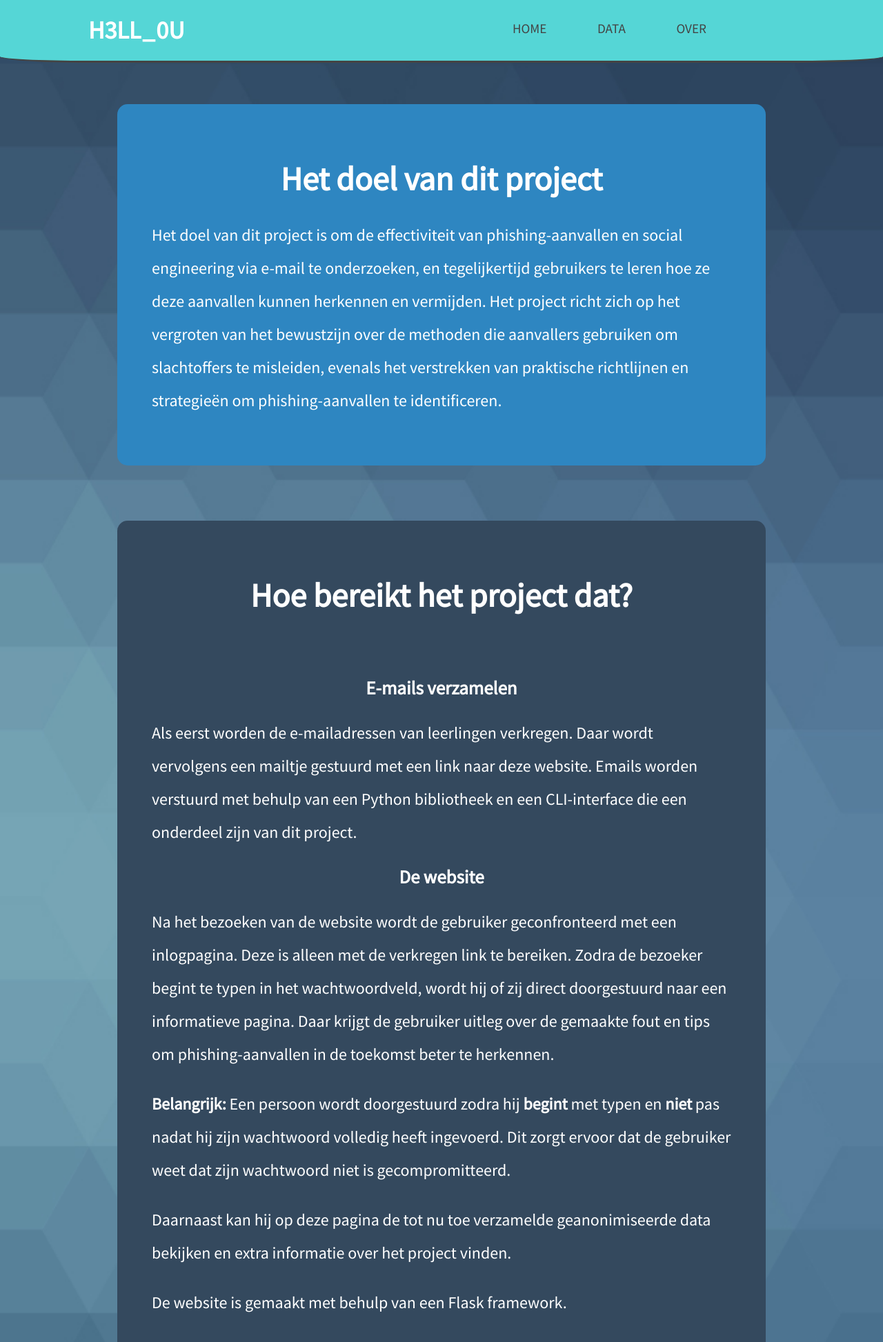
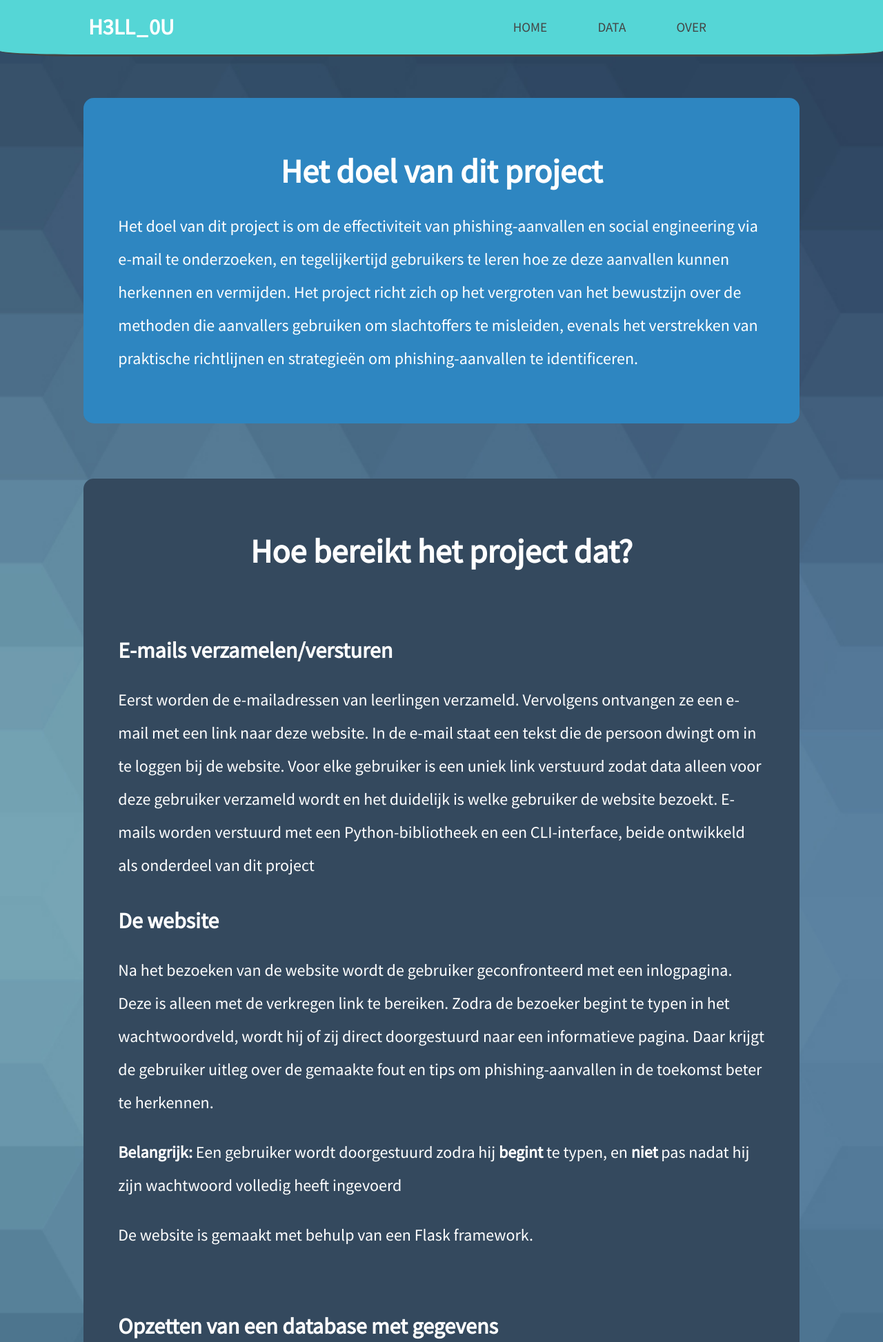
Before and after one commit to H3LL0U/Phishing_awareness_website, a Flask app: page /over in a window 1280 px wide. Shown: the top 1946 px of the page at 69% size. Run offline with Flask 3, Linux system fonts and the light colour scheme; parts of the project's set-up code (start-up, migrations or seed data) failed here and were passed over.

Commit message:
fix grammar

```diff
--- a/static/css/over.css
+++ b/static/css/over.css
@@ -18,7 +18,3 @@
     color: white;
     border-radius: 5px;
 }
-h3{
-    font-size: 1.3rem;
-    text-align: center;
-}
--- a/static/css/tooplate-style.css
+++ b/static/css/tooplate-style.css
@@ -6,10 +6,15 @@ https://www.tooplate.com/view/2122-nano-folio
 
 */
 
-html { overflow-x: hidden; background-color: rgb(62, 43, 236);}
+html { overflow-x: hidden;}
 div {
     text-align: center;
 }
+section{
+    width: 75%;
+    margin: 0 auto;
+}
+
 img {
     padding: 5%;
 }
@@ -17,7 +22,7 @@ body {
     margin: 0;
     padding: 0;
     font-family: 'Source Sans Pro', sans-serif;
-    font-size: 18px;
+
     line-height: 2em;
     overflow-x: hidden;
     background-image: url("/static/images/index/phishing backgound.jpg");
@@ -28,7 +33,9 @@ body {
     padding: 0;
     height: 100vh
 }
-
+.side-image{
+    float: right;
+}
 a {
     text-decoration: none;
     transition: all 0.3s ease;
@@ -51,9 +58,9 @@ h1, h2, p, i, address, .tm-text-white { color: white; }
 
 .tm-container-fluid {
     width: 100%;
-    max-width: 970px;
+    align-items: center;
     box-sizing: border-box;
-    margin: 0 auto;
+    margin:  auto;
     padding: 60px 15px;
 }
 
@@ -212,6 +219,74 @@ address { font-style: normal; }
     font-size: 5rem;
 }
 
+
+
+h3 {
+    font-size: 2rem;
+    color: white;
+    margin-bottom: 20px;
+    line-height: 1.5em;
+    font-weight: 600;
+    text-align: left;
+}
+p {
+    font-size: 1.5rem;
+    color: white;
+    line-height: 2em;
+    margin-bottom: 20px;
+    font-weight: 400;
+    text-align: left;
+}
+.github-section {
+    text-align: center;
+    margin-top: 40px;
+    padding: 20px;
+    background-color: rgba(0, 0, 0, 0.7); /* Semi-transparent background */
+    border-radius: 10px;
+    max-width: 600px;
+    margin-left: auto;
+    margin-right: auto;
+}
+
+.github-section p {
+
+    margin-bottom: 20px;
+    color: white;
+}
+
+.github-button {
+    display: inline-block;
+    padding: 10px 20px;
+    background-color: #333; /* GitHub's button color */
+    color: white;
+    text-decoration: none;
+    font-size: 1.2rem;
+    border-radius: 5px;
+    transition: background-color 0.3s ease;
+    margin: 3px;
+}
+svg > g > g.google-visualization-tooltip { pointer-events: none }
+.github-button:hover {
+    background-color: #555; /* Darker shade on hover */
+}
+
+.tm-p-50 { padding: 50px; }
+.tm-mb-0 { margin-bottom: 0; }
+.tm-mb-30 { margin-bottom: 30px }
+.tm-mb-40 { margin-bottom: 40px; }
+.tm-mb-50 { margin-bottom: 50px; }
+.tm-mb-80 { margin-bottom: 80px; }
+.tm-bgcolor-1 { background-color: #d12e2e; }
+.tm-bgcolor-2 { background-color: #F2B28C; }
+.tm-bgcolor-3 { background-color: #99CCCC; }
+.tm-bgcolor-4 { background-color: white; }
+.tm-bgcolor-5 { background-color: #2E86C1; }
+.tm-bgcolor-6 { background-color: #F4D03F; }
+.tm-bgcolor-7 { background-color: #A569BD; }
+.tm-bgcolor-8 { background-color: #1ABC9C; }
+.tm-bgcolor-9 { background-color: #E67E22; }
+.tm-bgcolor-10 { background-color: #34495E; }
+.tm-border-rounded { border-radius: 15px; }
 @keyframes Warning-animation
 
 {
@@ -261,68 +336,22 @@ address { font-style: normal; }
         height: auto;
     }
 }
-h3 {
-    font-size: 2rem;
-    color: white;
-    margin-bottom: 20px;
-    line-height: 1.5em;
-    font-weight: 600;
-    text-align: left;
+@media (max-width: 1500px) {
+    .side-image{
+        float:none;
+        object-fit: cover;
+
+
 }
-p {
-    font-size: 1.5rem;
-    color: white;
-    line-height: 2em;
-    margin-bottom: 20px;
-    font-weight: 400;
-    text-align: left;
-}
-.github-section {
-    text-align: center;
-    margin-top: 40px;
-    padding: 20px;
-    background-color: rgba(0, 0, 0, 0.7); /* Semi-transparent background */
-    border-radius: 10px;
-    max-width: 600px;
-    margin-left: auto;
-    margin-right: auto;
 }
 
-.github-section p {
-    font-size: 1.2rem;
-    margin-bottom: 20px;
-    color: white;
+@media (min-width: 1500px) {
+    p{
+        font-size: 1.5vw;
+    }
+    h3{
+        font-size: 2vw;
+    }
+
+
 }
-
-.github-button {
-    display: inline-block;
-    padding: 10px 20px;
-    background-color: #333; /* GitHub's button color */
-    color: white;
-    text-decoration: none;
-    font-size: 1.2rem;
-    border-radius: 5px;
-    transition: background-color 0.3s ease;
-}
-svg > g > g.google-visualization-tooltip { pointer-events: none }
-.github-button:hover {
-    background-color: #555; /* Darker shade on hover */
-}
-
-.tm-p-50 { padding: 50px; }
-.tm-mb-0 { margin-bottom: 0; }
-.tm-mb-30 { margin-bottom: 30px }
-.tm-mb-40 { margin-bottom: 40px; }
-.tm-mb-50 { margin-bottom: 50px; }
-.tm-mb-80 { margin-bottom: 80px; }
-.tm-bgcolor-1 { background-color: #d12e2e; }
-.tm-bgcolor-2 { background-color: #F2B28C; }
-.tm-bgcolor-3 { background-color: #99CCCC; }
-.tm-bgcolor-4 { background-color: white; }
-.tm-bgcolor-5 { background-color: #2E86C1; }
-.tm-bgcolor-6 { background-color: #F4D03F; }
-.tm-bgcolor-7 { background-color: #A569BD; }
-.tm-bgcolor-8 { background-color: #1ABC9C; }
-.tm-bgcolor-9 { background-color: #E67E22; }
-.tm-bgcolor-10 { background-color: #34495E; }
-.tm-border-rounded { border-radius: 15px; }
--- a/templates/over.html
+++ b/templates/over.html
@@ -29,47 +29,45 @@
             Hoe bereikt het project dat?
         </h1>
         <br>
-        <h2>E-mails verzamelen</h2>
-        <p>Als eerst worden de e-mailadressen van leerlingen verkregen. Daar wordt vervolgens een mailtje gestuurd met een link naar deze website.
-            Emails worden verstuurd met behulp van een Python bibliotheek en een CLI-interface die een onderdeel zijn van dit project.</p>
+        <h3>E-mails verzamelen/versturen</h3>
+        <p>Eerst worden de e-mailadressen van leerlingen verzameld. Vervolgens ontvangen ze een e-mail met een link naar deze website. In de e-mail staat een tekst die de persoon dwingt om in te loggen bij de website.
+            Voor elke gebruiker is een uniek link verstuurd zodat data alleen voor deze gebruiker verzameld wordt en het duidelijk is welke gebruiker de website bezoekt.
+            E-mails worden verstuurd met een Python-bibliotheek en een CLI-interface, beide ontwikkeld als onderdeel van dit project</p>
 
 
-        <h2>De website</h2>
+        <h3>De website</h3>
         <p>Na het bezoeken van de website wordt de gebruiker geconfronteerd met een inlogpagina. Deze is alleen met de verkregen link te bereiken. Zodra de bezoeker begint te typen in het wachtwoordveld, wordt hij of zij direct doorgestuurd naar een informatieve pagina. Daar krijgt de gebruiker uitleg over de gemaakte fout en tips om phishing-aanvallen in de toekomst beter te herkennen.</p>
-        <p><strong>Belangrijk:</strong> Een persoon wordt doorgestuurd zodra hij <strong>begint</strong> met typen en <strong>niet</strong> pas nadat hij zijn wachtwoord volledig heeft ingevoerd. Dit zorgt ervoor dat de gebruiker weet dat zijn wachtwoord niet is gecompromitteerd.</p><p> Daarnaast kan hij op deze pagina de tot nu toe verzamelde geanonimiseerde data bekijken en extra informatie over het project vinden.</p>
+        <p><strong>Belangrijk:</strong> Een gebruiker wordt doorgestuurd zodra hij <strong>begint</strong> te typen, en <strong>niet</strong> pas nadat hij zijn wachtwoord volledig heeft ingevoerd</p>
         <p>De website is gemaakt met behulp van een Flask framework.</p>
 
 
             <br>
-        <h2>Opzetten van een database met gegevens</h2>
+        <h3>Opzetten van een database met gegevens</h3>
         <p>Per gebruiker (leerlingen naar wie e-mail werd verstuurd) wordt bepaalde data verzameld als hij/zij de website bezoekt.</p>
         <p><strong>Voorbeeld van data die verzameld wordt:</strong></p>
         <ul>
-            <li>Wanneer heeft de gebruiker de website bezocht?</li>
-            <li>Begon de gebruiker met typen in het wachtwoordbalkje?</li>
-            <li>Wanneer is de e-mail verstuurd?</li>
-            <li>Wat is de soort van een e-mail die verstuurd werd? toen een persoon op de link klikte</li>
+            <li><p>Wanneer heeft de gebruiker de website bezocht?</p></li>
+            <li><p>Begon de gebruiker met typen in het wachtwoordbalkje?</p></li>
+            <li><p>Wanneer is de e-mail verstuurd?</p></li>
+            <li><p>Wat is de soort van een e-mail die verstuurd werd toen een persoon op de link klikte?</p></li>
         </ul>
         <p>Alle e-mails worden versleuteld opgeslagen, zodat de vertrouwelijkheid van de gegevens gewaarborgd blijft.</p>
         <p>MongoDB wordt gebruikt om deze data op te slaan. Deze keuze is gemaakt, omdat de schaal van het onderzoek relatief klein is (ongeveer 900 mensen) en MongoDB gratis 200MB aan opslaan van data biedt, wat meer dan genoeg is voor het onderzoek.</p>
 
-        <h2>Verkrijgen van een toestemming</h2>
+        <h3>Verkrijgen van een toestemming</h3>
         <p>Dit project roept een aantal ethische vragen op. Daarom is het belangrijk om toestemming van de vertegenwoordigers van de school te vragen voordat het onderzoek doorgaat.</p>
-
-        <h2>Versturen van E-mails</h2>
-        <p>Met behulp van een tool die specifiek is gemaakt vor dit project (zie stap “E-mails verzamelen”) worden bepaalde e-mails verstuurd naar leerlingen.</p>
 
 
 
-        <h2>Dataverzameling</h2>
-        <p>Na een bepaalde tijd kunnen de verkregen gegevens geanalyseerd worden</p>
+        <h3>Dataverzameling</h3>
+        <p>Na een bepaalde tijd kunnen de verkregen gegevens geanalyseerd worden.</p>
 
 
 
     </section>
 
     <section class="github-section steps-explanation">
-        <h3>Je kunt hier een aantal betrokkene links vinden naar de source code</h2>
+        <p>U kunt hier een aantal relevante links naar de broncode vinden</p>
         <br>
         <a href="https://github.com/H3LL0U/EmailPy" class ="github-button" target="_blank">EmailPy</a>
         <a href="https://github.com/H3LL0U/Phishing_awareness_website" class="github-button" target="_blank">Website</a>
```
Also changed, not shown: templates/index.html (+8 -6 lines).
